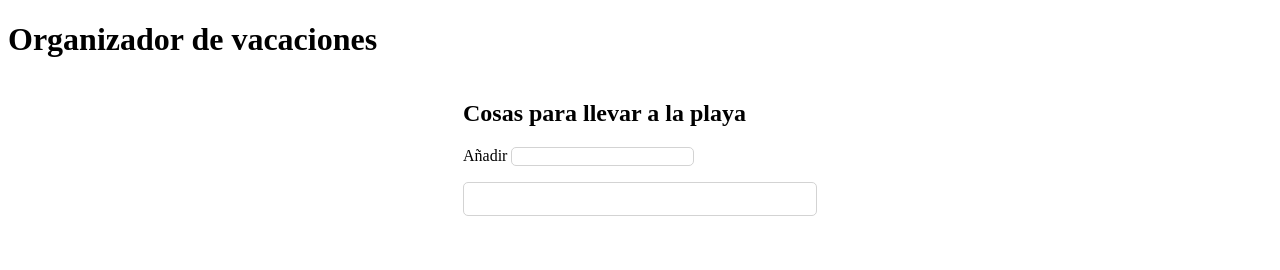
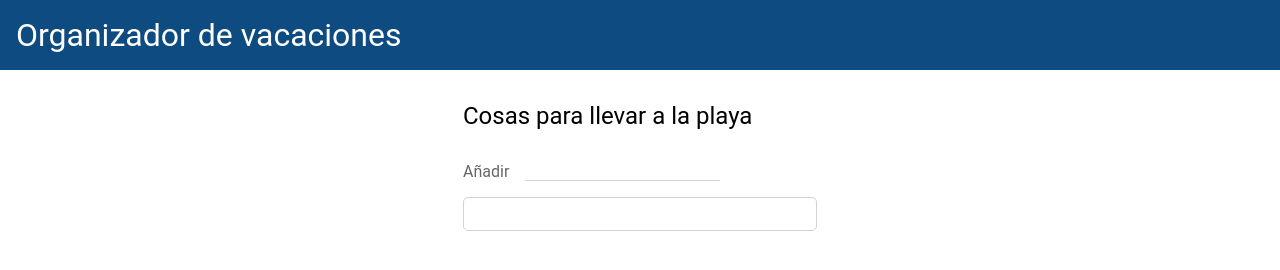
Before and after one commit to roberto-palomino/proyecto-teachT3ch, a plain HTML site: page index.html in a window 1280 px wide. Drawn offline with Linux system fonts and the light colour scheme.

Commit message:
Edited CSS file

```diff
--- a/index.css
+++ b/index.css
@@ -1,10 +1,38 @@
+* {
+    margin: 0;
+    font-family: 'Roboto', sans-serif;
+    font-weight: 400;
+}
 
 main {
+    margin-top: 2rem;
     display: flex;
     align-items: center;
     flex-direction: column;
     flex-wrap: wrap;
     align-content: center;
+}
+
+header {
+    color: #fff;
+    padding: 1rem;
+    background-color: #0d4b81;
+}
+
+.section-title {
+    margin-bottom: 2rem;
+}
+
+.list-container {
+    display: flex;
+    flex-direction: row;
+    gap: 1rem;
+    margin-bottom: 1rem;
+
+}
+
+.items-travel {
+
 }
 
 .list-box {
@@ -18,10 +46,23 @@ main {
     list-style: none;
 }
 
+.label-input {
+    color: rgba(0, 0, 0, 0.6);
+    font-family: "Roboto","Helvetica","Arial",sans-serif;
+
+
+}
+
 .toDo-input {
     border: 1px solid lightgray;
-    border-radius: 5px;
+    border-top-style: hidden;
+    border-right-style: hidden;
+    border-left-style: hidden;
 }
+
+.toDo-input:focus {
+    outline: none;
+  }
 
 .completed {
     display: flex;
@@ -38,6 +79,7 @@ main {
 
 .check{
     accent-color: black;
+    cursor: pointer;
 
 }
 
@@ -46,6 +88,16 @@ main {
     justify-content: space-between;
 }
 
-/* .newToDo:hover {
-color: red;
-} */
+.delete-button {
+    /* display: none; */
+    border: none;
+    background-color: #fff;
+}
+
+.delete-button:hover {
+    cursor: pointer;
+  font-weight: 700;
+  transform: scale(1.15);
+  /* border-radius: 50%; */
+  /* border: 1px solid lightgray; */
+}
```
